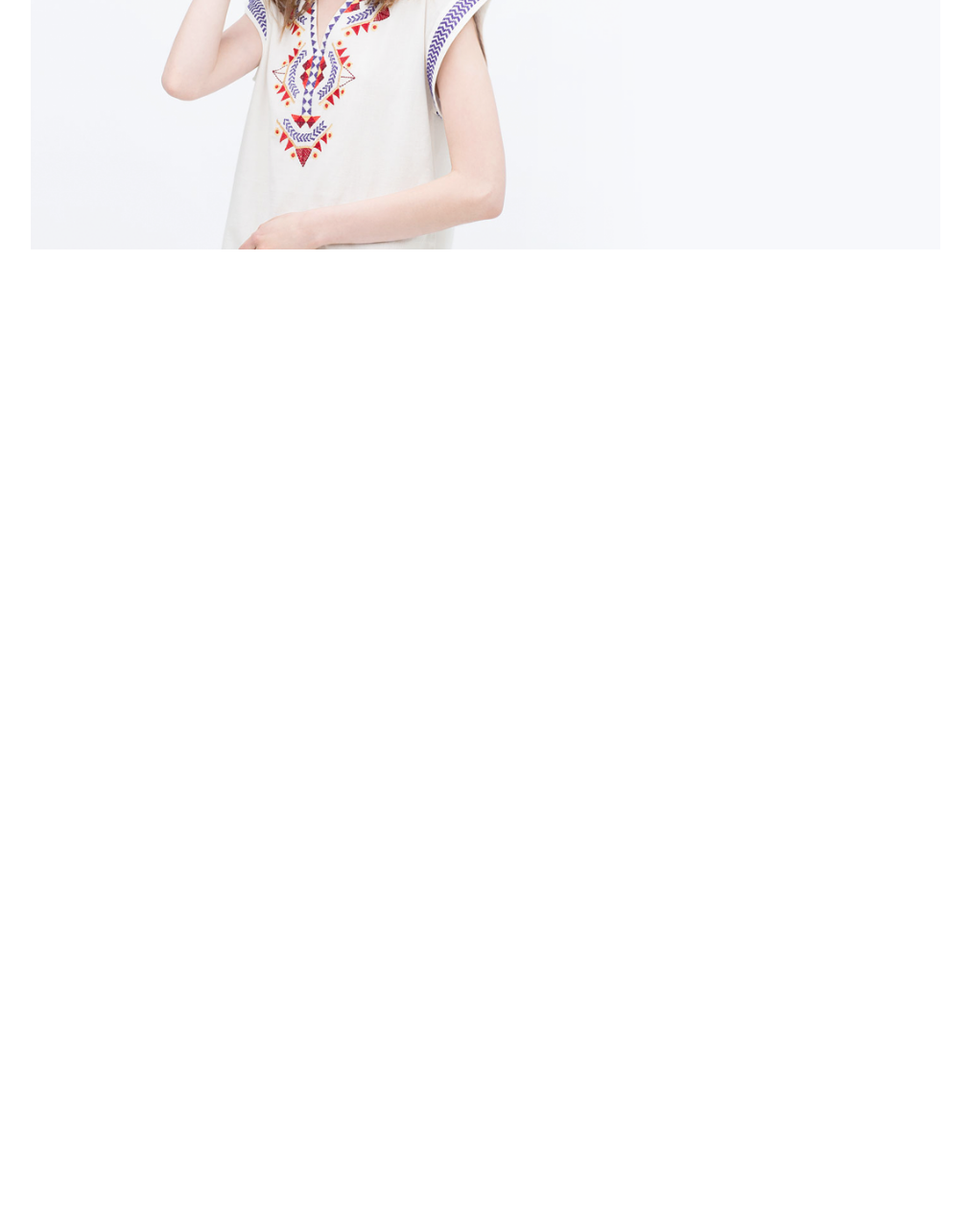
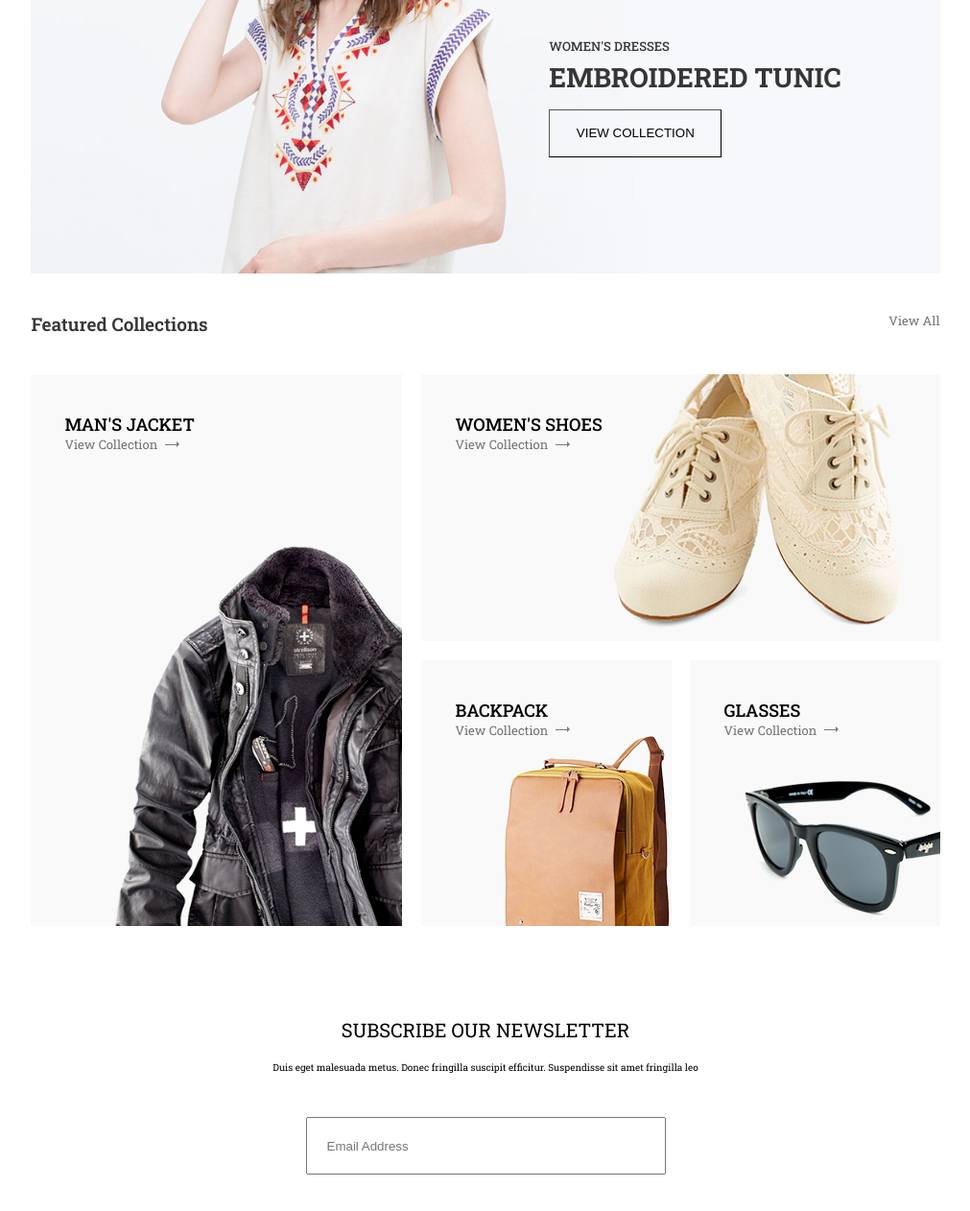
Before and after one commit to No1specials/ZadanieStrona, a plain HTML site: page Zadanie2/Index.html in a window 1280 px wide. Shown: the part 500-1762 px from the top of the page at 96% size, without its empty margins (134-1145 px from the left). Before the commit the page ends 800 px from the top, so only its background shows below. Drawn offline with Linux system fonts and the light colour scheme.

Commit message:
poprawka i skończony Landing oraz cały " Featured Collections "

```diff
--- a/Zadanie2/Index.html
+++ b/Zadanie2/Index.html
@@ -21,7 +21,58 @@
     <div class="horizontal-line"></div>
   </div>
   <div class="landing-photo">
-    <p class="women">WOMEN'S DRESSES</p>
+    <div class="landing-text">
+      <p class="women">WOMEN'S DRESSES</p>
+      <p class="tunic">EMBROIDERED TUNIC</p>
+      <button class="view">VIEW COLLECTION</button>
+    </div>
+  </div>
+  <div class="collections">
+    <div class="collection-text">
+      <p class="featured">Featured Collections</p>
+      <p class="view-all">View All</p>
+    </div>
+    <div class="photos-collection">
+      <div class="jacket">
+        <div class="photos-collection-text">
+          <p class="photos-collection-title">MAN'S JACKET</p>
+          <p class="view-collection">View Collection
+            <span class="arrow"></span>
+          </p>
+        </div>
+      </div>
+      <div class="shoes">
+        <div class="photos-collection-text">
+          <p class="photos-collection-title">WOMEN'S SHOES</p>
+          <p class="view-collection">View Collection
+            <span class="arrow"></span>
+          </p>
+        </div>
+      </div>
+      <div class="backpack">
+        <div class="photos-collection-text">
+          <p class="photos-collection-title">BACKPACK</p>
+          <p class="view-collection">View Collection
+            <span class="arrow"></span>
+          </p>
+        </div>
+      </div>
+      <div class="glasses">
+        <div class="photos-collection-text">
+          <p class="photos-collection-title">GLASSES</p>
+          <p class="view-collection">View Collection
+            <span class="arrow"></span>
+          </p>
+        </div>
+      </div>
+    </div>
+  <div class="subscribe">
+    <p class="subscribe-text">SUBSCRIBE OUR NEWSLETTER</p>
+    <p class="duis-text">Duis eget malesuada metus. Donec fringilla suscipit efficitur. Suspendisse sit amet fringilla leo</p>
+    <form>
+      <input type="email" name="EmailAddress" placeholder="Email Address">
+    </form>
+  </div>
   </div>
 
 
--- a/Zadanie2/style.css
+++ b/Zadanie2/style.css
@@ -1,5 +1,6 @@
 @import url('https://fonts.googleapis.com/css?family=Raleway:100,200,300,400,500,600,700,900');
 @import url('https://fonts.googleapis.com/css?family=Roboto+Slab:100,200,300,400,500,600,700,800');
+@import url('https://fonts.googleapis.com/css?family=Roboto+Slab');
 
 
 *
@@ -12,6 +13,7 @@
 
 body {
   margin: 1vw 13vw 0 13vw;
+  height: 500%;
 }
 
 .landing {
@@ -106,4 +108,153 @@ body {
   width: 100%;
   height: calc(74vw * 0.56);
   background-size: cover;
+  margin-top: 25px;
 }
+
+.landing-text {
+  padding-top: 30%;
+  padding-left: 57%;
+  font-family: 'Roboto Slab', serif;
+  color: #363636;
+}
+
+.women {
+  font-weight: 500;
+  font-size: 13px;
+}
+
+.tunic {
+  font-weight: 700;
+  font-size: 28px;
+  margin-top: 5px;
+  margin-bottom: 15px;
+}
+
+.view {
+  background-color: transparent;
+  width: 180px;
+  height: 50px;
+  border-color: black;
+  border-width: 1px;
+}
+
+.collections {
+  font-family: 'Roboto Slab', serif;
+
+}
+
+.collection-text {
+  display: flex;
+  justify-content: space-between;
+  margin-top: 40px;
+  margin-bottom: 40px;
+}
+
+.featured {
+  font-size: 19px;
+  font-weight: 600;
+  color: #363636;
+}
+
+.view-all {
+  font-size: 13px;
+  font-weight: 400;
+  color: #727272;
+}
+
+.photos-collection-text {
+  padding-top: 40px;
+  padding-left: 35px;
+}
+
+.photos-collection-title {
+  font-weight: 500;
+  font-size: 18px;
+}
+
+.view-collection {
+  font-size: 13px;
+  font-weight: 400;
+  color: #727272;
+  display: flex;
+  align-items: center;
+}
+
+.arrow {
+  width: 12px;
+  height: 1px;
+  background-color: #7b7b7b;
+  display: block;
+  position: relative;
+  margin-left: 8px;
+}
+
+.arrow::after {
+  content: "";
+  border-bottom: 3px solid transparent;
+  border-top: 3px solid transparent;
+  border-left: 3px solid #7b7b7b;
+  position: absolute;
+  right: -3px;
+  top: -3px;
+}
+
+.photos-collection {
+  display: grid;
+  grid-template-areas:
+  'jacket jacket shoes shoes'
+  'jacket jacket backpack glasses';
+  height: 575px;
+  grid-gap: 20px;
+}
+
+.jacket {
+  grid-area: jacket;
+  background-image: url(photos/jacket.png);
+  background-color: #f9f9f9;
+  background-position: 100% 100%;
+  background-size: 120%;
+  background-repeat: no-repeat;
+}
+
+.shoes {
+  grid-area: shoes;
+  background-image: url(photos/shoes.png);
+  background-size: cover;
+}
+
+.backpack {
+  grid-area: backpack;
+  background-image: url(photos/backpack.png);
+  background-size: cover;
+}
+
+.glasses {
+  grid-area: glasses;
+  background-image: url(photos/glasses.png);
+  background-size: cover;
+}
+
+.subscribe {
+  text-align: center;
+  font-family: 'Roboto Slab', serif;
+}
+
+.subscribe-text {
+  margin-top: 95px;
+  font-weight: 400;
+  font-size: 20px;
+}
+
+.duis-text {
+  font-size: 10px;
+  font-weight: 400;
+  margin-top: 20px;
+}
+
+.subscribe form input {
+  width: 375px;
+  height: 60px;
+  margin-top: 45px;
+  padding-left: 20px;
+}
```
Also changed, not shown: Zadanie2/photos/backpack.png (added), Zadanie2/photos/glasses.png (added), Zadanie2/photos/jacket.png (added), Zadanie2/photos/shoes.png (added).
